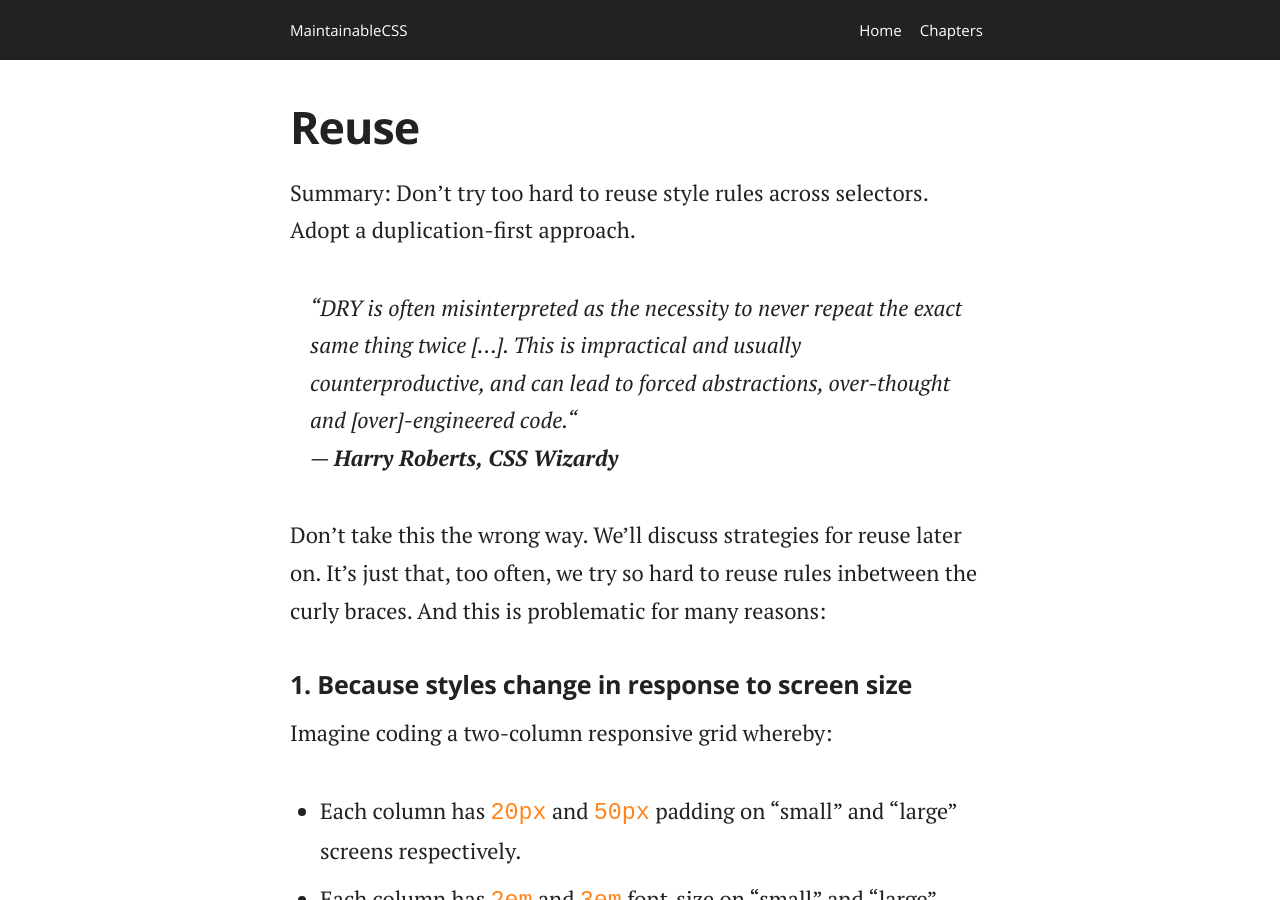
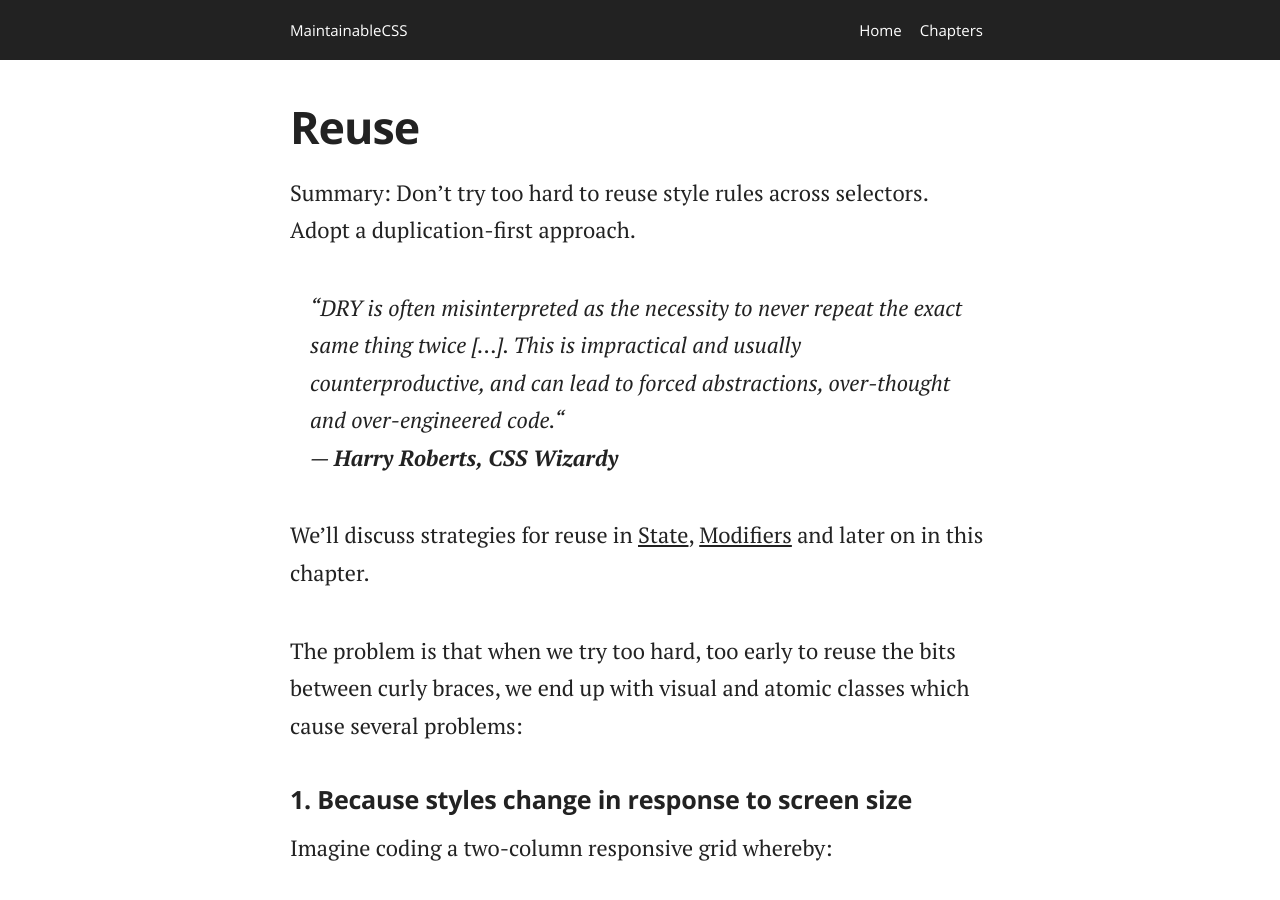
Before and after one commit to adamsilver/maintainablecss.com-jekyll, a Jekyll site: the page built from _chapters/03-reuse.md, in a window 1280 px wide and 900 px high. Built offline with Jekyll 4.4.1, drawn with Linux system fonts in a browser that asks for light colours.

Commit message:
reuse updates

```diff
--- a/_chapters/03-reuse.md
+++ b/_chapters/03-reuse.md
@@ -8,10 +8,12 @@ description: Learn why avoding reuse and embracing repetition makes CSS maintena
 
 Summary: Don't try too hard to reuse style rules across selectors. Adopt a duplication-first approach.
 
-> &ldquo;DRY is often misinterpreted as the necessity to never repeat the exact same thing twice [...]. This is impractical and usually counterproductive, and can lead to forced abstractions, over-thought and [over]-engineered code.&ldquo;
+> &ldquo;DRY is often misinterpreted as the necessity to never repeat the exact same thing twice [...]. This is impractical and usually counterproductive, and can lead to forced abstractions, over-thought and over-engineered code.&ldquo;
 <br>&mdash; <cite>Harry Roberts, CSS Wizardy</cite>
 
-Don't take this the wrong way. We'll discuss strategies for reuse later on. It's just that, too often, we try so hard to reuse rules inbetween the curly braces. And this is problematic for many reasons:
+We'll discuss strategies for reuse in [State](/chapters/state/), [Modifiers](/chapters/modifiers/) and later on in this chapter.
+
+The problem is that when we try too hard, too early to reuse the bits between curly braces, we end up with visual and atomic classes which cause several problems:
 
 ## 1. Because styles change in response to screen size
 
```
